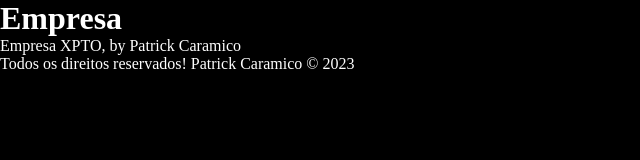
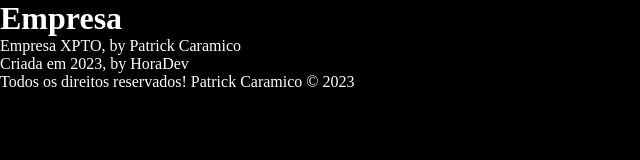
Before and after one commit to PatrickCaramico/curso_git, a plain HTML site: page empresa.html in a window 1280 px wide. Shown: the whole page, without its empty margins (0-640 px from the left). Drawn offline with Linux system fonts and the light colour scheme.

Commit message:
Alterando arquivo Empresa

```diff
--- a/empresa.html
+++ b/empresa.html
@@ -9,6 +9,7 @@
 <body>
     <h1>Empresa</h1>
     <p>Empresa XPTO, by Patrick Caramico</p>
+    <p>Criada em 2023, by HoraDev</p>
     <p>Todos os direitos reservados! Patrick Caramico &copy; 2023</p>
     <script src="./assets/js/app.js"></script>
 </body>
```
